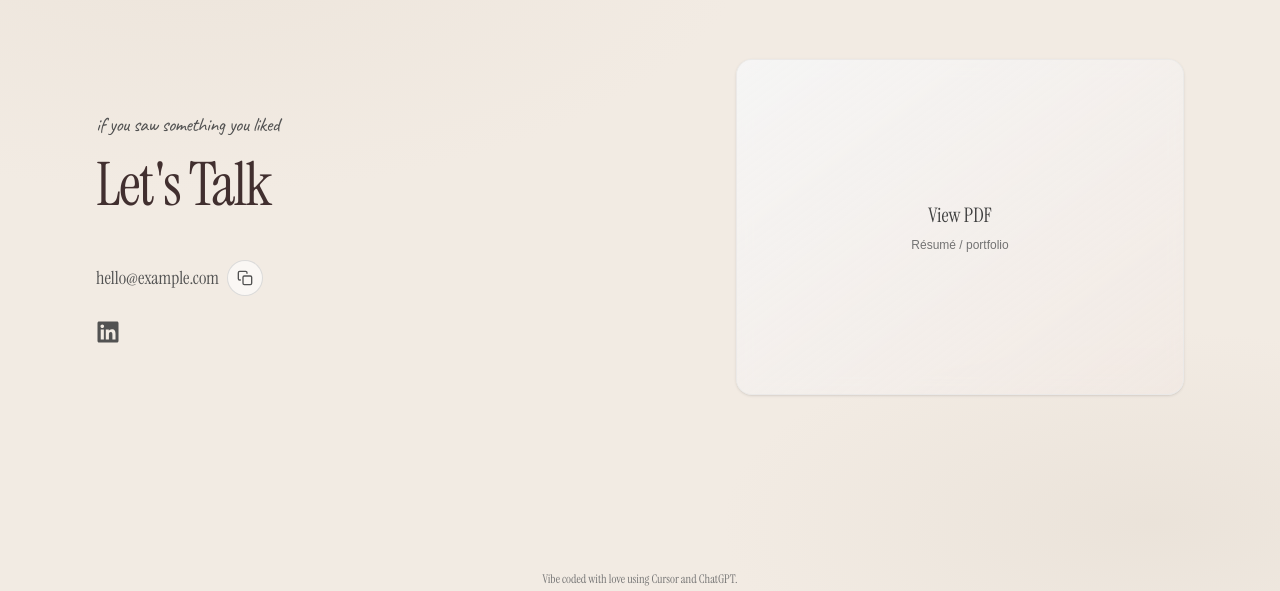
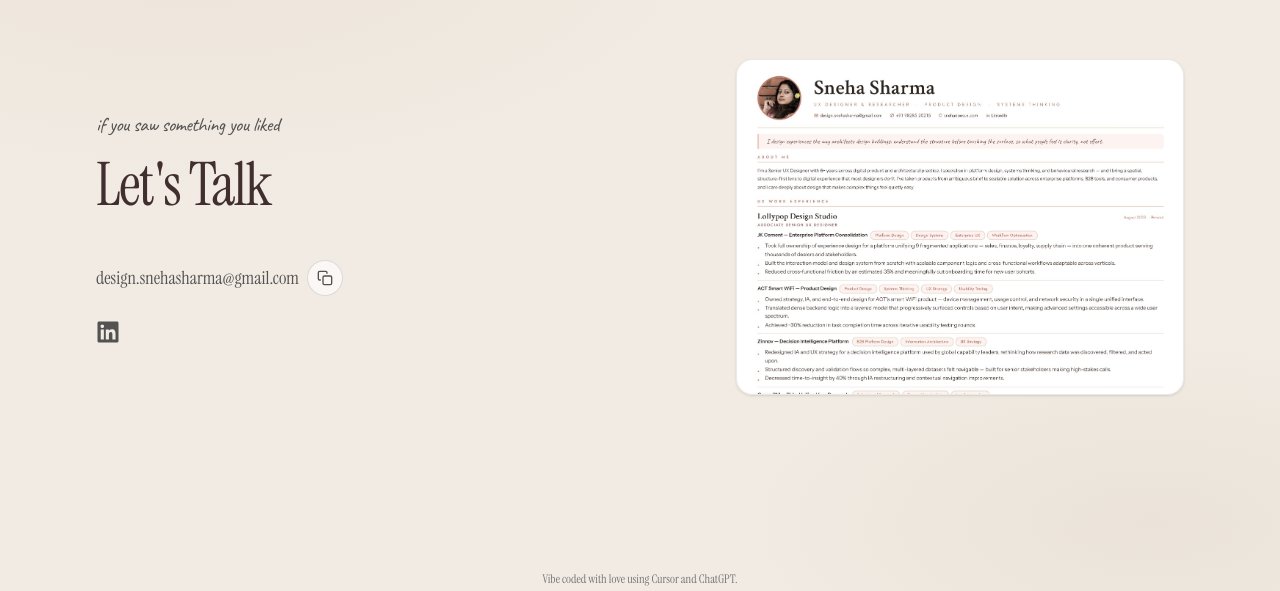
Before and after one commit to uxsneha26/zinnov-case-study, a Next.js app: page / in a window 1280 px wide. Shown: the part 9277-9868 px from the top of the page. Built offline with nearby package versions, Linux system fonts and the light colour scheme.

Commit message:
contact done

```diff
--- a/components/ContactSection.tsx
+++ b/components/ContactSection.tsx
@@ -5,7 +5,7 @@ import { Instrument_Serif, Caveat } from "next/font/google";
 import { FaLinkedin } from "react-icons/fa";
 import { FiCopy } from "react-icons/fi";
 
-const CONTACT_EMAIL = "hello@example.com";
+const CONTACT_EMAIL = "design.snehasharma@gmail.com";
 const LINKEDIN_URL = "https://www.linkedin.com/in/your-profile";
 const PDF_URL =
   "https://drive.google.com/file/d/REPLACE_WITH_FILE_ID/view?usp=sharing";
@@ -93,7 +93,7 @@ export function ContactSection() {
                 </div>
 
                 <a
-                  href={LINKEDIN_URL}
+                  href={"https://www.linkedin.com/in/sneha-sharma26"}
                   target="_blank"
                   rel="noopener noreferrer"
                   className="mt-6 inline-flex w-fit items-center gap-2 text-neutral-600 transition-colors duration-200 hover:text-[#BEA3A0]"
@@ -105,20 +105,33 @@ export function ContactSection() {
 
               <div className="flex min-w-0 justify-center md:justify-end">
                 <a
-                  href={PDF_URL}
+                  href={"https://drive.google.com/file/d/1JRro_itkRzrwEZn7gYJ1fRs3l6OkM1BG/view?usp=sharing"}
                   target="_blank"
                   rel="noopener noreferrer"
                   className="group relative block aspect-[4/3] w-full max-w-md overflow-hidden rounded-2xl border border-neutral-200/70 bg-white/40 shadow-sm backdrop-blur-sm transition duration-300 ease-out hover:scale-[1.02] hover:opacity-[0.98]"
                 >
-                  <div className="flex h-full min-h-[200px] w-full flex-col items-center justify-center gap-2 bg-gradient-to-br from-neutral-100/90 to-[#EADCD4]/40 p-8 text-center">
-                    <span
-                      className={`${instrumentSerif.className} text-lg text-neutral-700 md:text-xl`}
-                    >
-                      View PDF
-                    </span>
-                    <span className="text-xs text-neutral-500">
-                      Résumé / portfolio
-                    </span>
+                  <div className="relative h-full w-full">
+
+{/* Resume Image */}
+<img
+  src="/images/resume-preview.jpg" // 👉 replace with your actual image
+  alt="Resume preview"
+  className="h-full w-full object-cover rounded-2xl"
+/>
+
+{/* Overlay */}
+<div className="absolute inset-0 flex items-center justify-center bg-[#412F2F]/10 opacity-0 transition duration-300 group-hover:opacity-100">
+
+  <div className="rounded-full bg-white/80 backdrop-blur-md px-5 py-2 shadow-md">
+    <span className={`${instrumentSerif.className} text-sm text-[#412F2F]`}>
+      View Resume
+    </span>
+  </div>
+
+</div>
+
+
+
                   </div>
                 </a>
               </div>
--- a/components/personal/PoemCard.tsx
+++ b/components/personal/PoemCard.tsx
@@ -3,6 +3,7 @@
 import { useState } from "react";
 import { instrumentSerif, bodySerif, caveat } from "@/lib/fonts";
 import { PoemOverlay } from "./PoemOverlay";
+import { ChevronLeft, ChevronRight } from "lucide-react";
 
 const DEFAULT_TEASER = [
   "I wish to see the spring",
@@ -310,7 +311,7 @@ const prev = () => {
                       }}
                       className="absolute left-2 top-1/2 -translate-y-1/2 rounded-full text-lg text-[#815555] bg-white/60 p-2 shadow-sm hover:bg-white"
                     >
-                      &lt;
+                     <ChevronLeft size={18} strokeWidth={1.5} />
                     </button>
 
 {/* Next image button */}
@@ -326,7 +327,7 @@ const prev = () => {
                       }}
                       className="absolute right-2 top-1/2 -translate-y-1/2 rounded-full text-lg text-[#815555] bg-white/60 p-2 shadow-sm hover:bg-white"
                     >
-                      &gt;
+                     <ChevronRight size={18} strokeWidth={1.5} />
                     </button>
                   </div>
                 )}
--- a/data/testimonials.ts
+++ b/data/testimonials.ts
@@ -35,7 +35,7 @@ export const testimonials: Testimonial[] = [
     name: "Disha Somra",
     designation: "Product Lead, Consumer Platforms AI & iOT",
     company: "ACT Fibernet",
-    text: "he brought clarity to the product experience, with a strong focus on intuitive interactions and enabling users to easily manage their devices and network. She also had a natural knack for design innovation and visual execution, especially when working through ambiguous problem spaces and shaping them into intuitive interfaces. She is reliable, collaborative, and easy to work with, contributing positively to team dynamics throughout the project.",
+    text: "She brought clarity to the product experience, with a strong focus on intuitive interactions and enabling users to easily manage their devices and network. She also had a natural knack for design innovation and visual execution, especially when working through ambiguous problem spaces and shaping them into intuitive interfaces. She is reliable, collaborative, and easy to work with, contributing positively to team dynamics throughout the project.",
     image: "/testimonials/3.jpg",
     linkedin: "https://www.linkedin.com/",
     color: "beige",
--- a/package.json
+++ b/package.json
@@ -10,6 +10,7 @@
   },
   "dependencies": {
     "framer-motion": "^12.38.0",
+    "lucide-react": "^1.14.0",
     "next": "16.2.0",
     "react": "19.2.4",
     "react-dom": "19.2.4",
```
Also changed, not shown: public/images/resume-preview.jpg (added), 1 other file (tests, documents, lock files or other folders).
